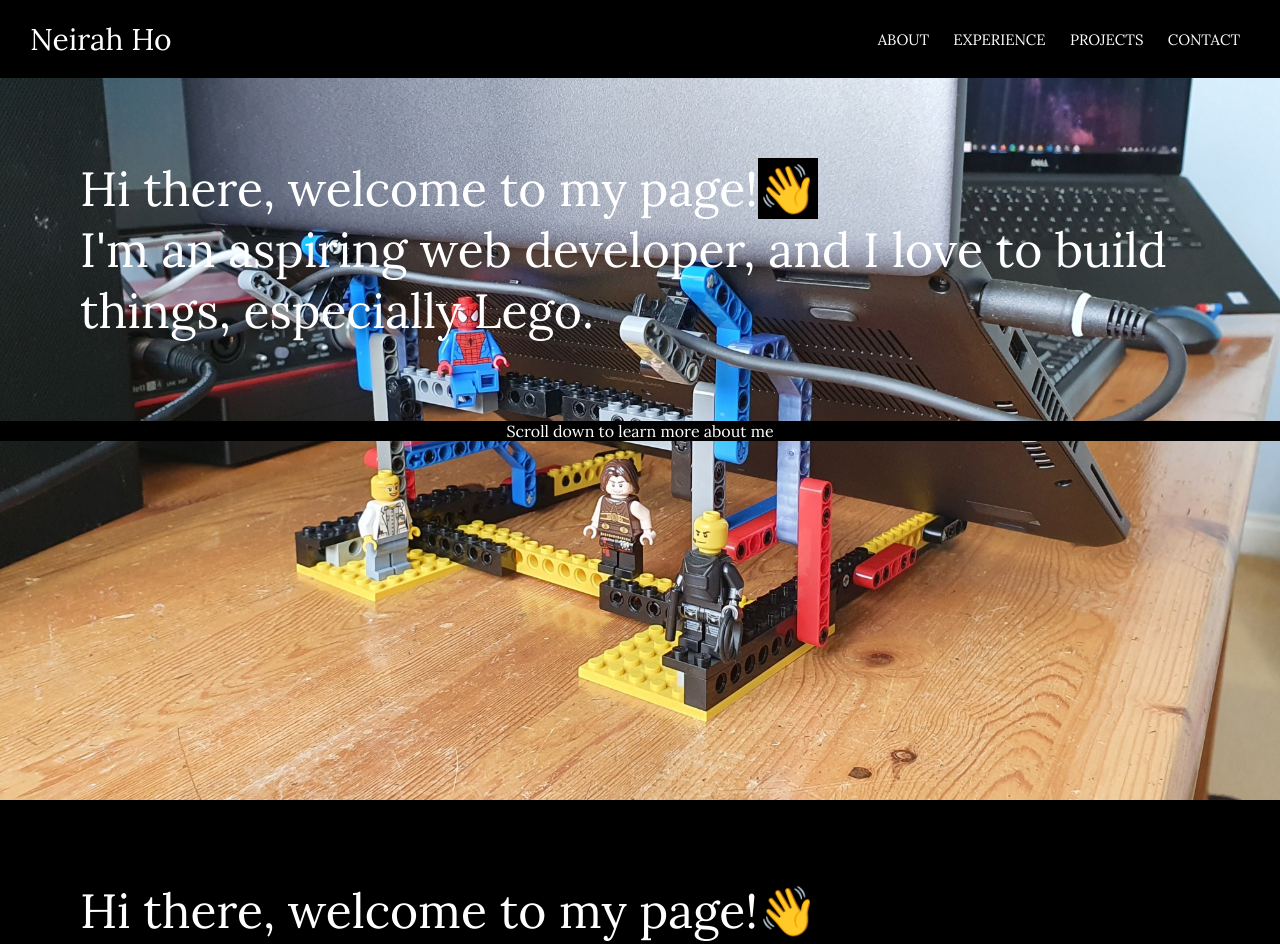
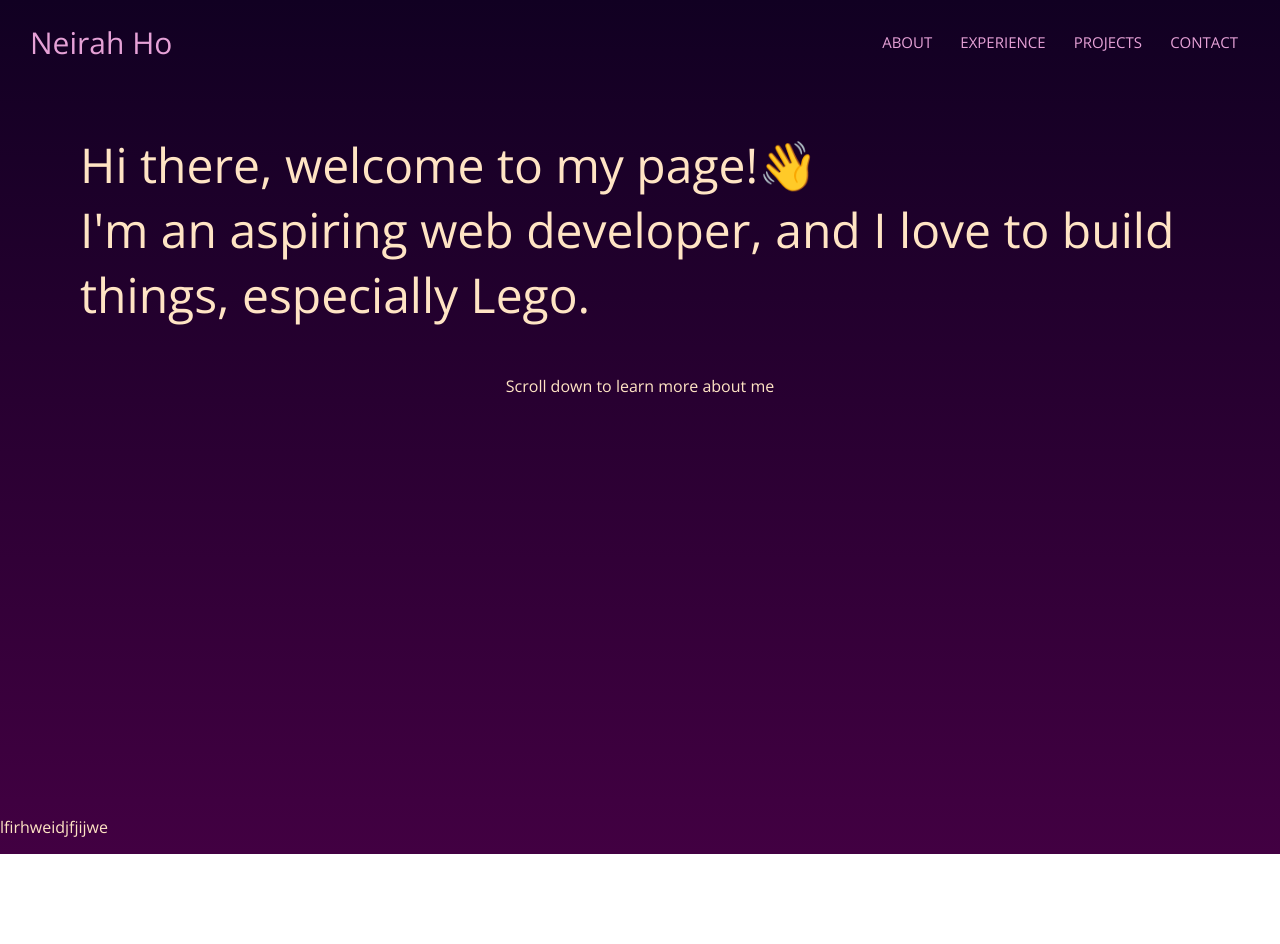
Before and after one commit to neirahh/Portfolio, a plain HTML site: page index.html in a window 1280 px wide. Shown: the top 944 px of the page. After the commit the page ends 854 px from the top, so only its background shows below. Drawn offline with nearby package versions, Linux system fonts and the light colour scheme.

Commit message:
New edits to html and css files

```diff
--- a/index.html
+++ b/index.html
@@ -7,7 +7,7 @@
     <link rel="stylesheet" href="style.css">
 </head>
 <body>
-    <div id="header">
+    <div id="front-page">
         <nav>
             <a href="#" id="homepage">Neirah Ho</a>
             <ul>
@@ -23,9 +23,7 @@
         <p id="self-intro2">Scroll down to learn more about me</p>
     </div>
     <div id="about">
-        <p id="self-intro1">Hi there, welcome to my page!<span class="wave">👋</span>
-            <br>I'm an aspiring web developer, and I love to build things, especially Lego.
-        </p>
+        <p>lfirhweidjfjijwe</p>
     </div>
 </body>
 </html>
--- a/style.css
+++ b/style.css
@@ -1,48 +1,43 @@
-@import url('https://fonts.googleapis.com/css2?family=Lora&display=swap');
-*{
+@import url('https://fonts.googleapis.com/css2?family=Open+Sans&display=swap');
+body{
     margin:0;
     padding:0;
-    font-family: 'Lora', serif;
+    font-family: 'Open Sans', sans-serif;
     box-sizing: border-box;
-    background-color: black;
-}
+    background-image: linear-gradient(#110022, #420042);}
 
-#header{
+#front-page{
     width: 100%;
     height: 100vh;
-    background-image: url(1590958887505.jpeg);
     background-size: cover;
     background-position: center;
 }
 
 #homepage{
-    color: white;
+    color: #e6a1d7;
     font-size: 30px;
+    background-color: transparent;
     text-decoration: none;
 }
 
 nav{
-    background-color: black;
-    color: white;
     padding-left: 30px;
     padding-right: 30px;
-    padding-top: 20px;
-    padding-bottom: 20px;
     display: flex;
+    flex-wrap: wrap;
     align-items: center;
     justify-content: space-between;
-    flex-wrap: wrap;
 }
 
 nav ul li {
     display: inline-block;
-    margin: 5px 10px;
+    margin: 15px 12px;
 }
 
 nav ul li a {
-    color: white;
+    color: #e6a1d7;
+    font-size: 15px;
     text-decoration: none;
-    font-size: 15px;
 }
 
 li a:hover {
@@ -55,12 +50,12 @@ position: relative;
 
 }
 li a:after {
-border-radius: 1em;
-border-top: .1em solid white;
+border-radius: em;
+border-top: 0.15em solid #e6a1d7;
 content: "";
 position: absolute;
     right: 100%;
-    bottom: .2px;
+    bottom: -3px;
     left: 0;
 transition: right 0.5s cubic-bezier(0.25,0.5,0,1);
 }
@@ -70,14 +65,15 @@ right: 0;
 }
 
 #self-intro1{
-    color: white;
+    color: bisque;
     font-size: 3rem;
-    padding: 5rem;
+    padding-left: 5rem;
+    padding-right: 5rem;
     background-color: transparent;
 }
 
 #self-intro2{
-    color: white;
+    color: bisque;
     text-align: center;
 }
 .wave {
@@ -98,3 +94,6 @@ right: 0;
      60% { transform: rotate( 0.0deg) }  /* Reset for the last half to pause */
     100% { transform: rotate( 0.0deg) }
   }
+
+  #about{
+color: bisque;  }
```
